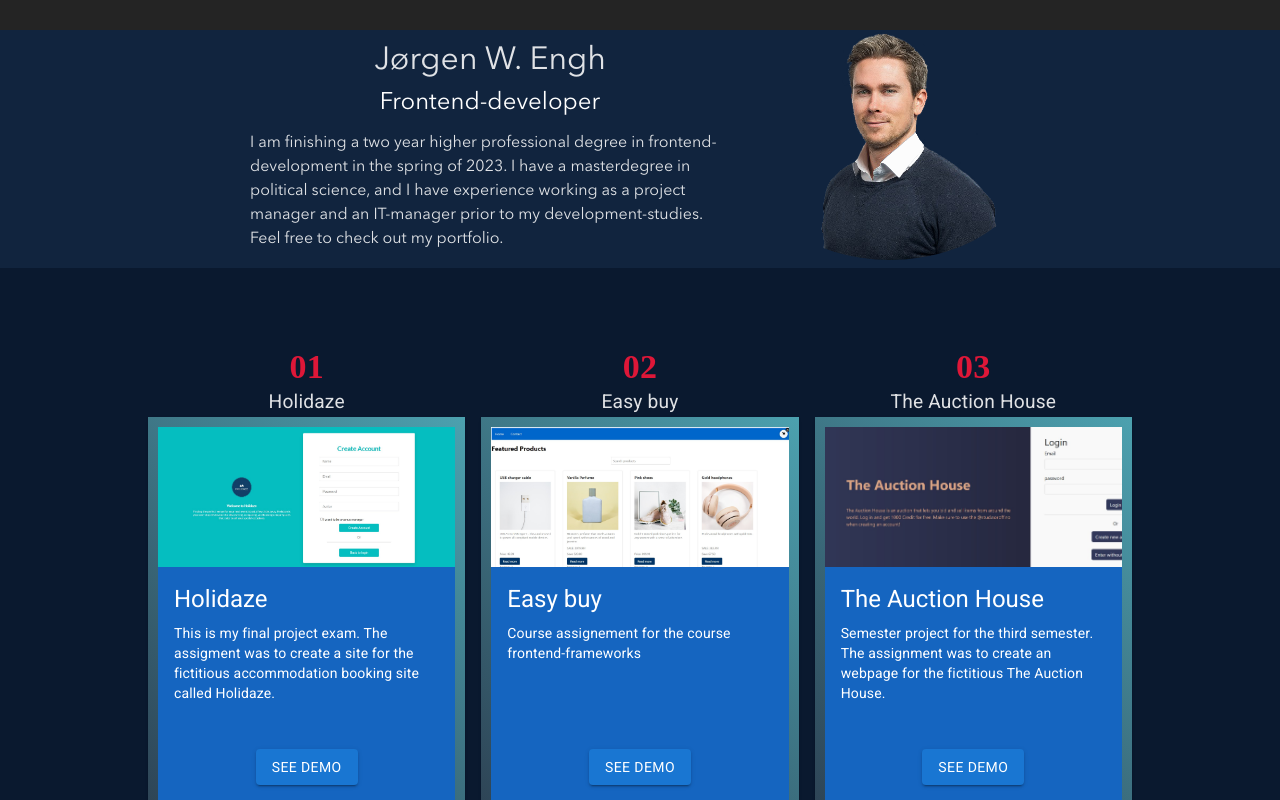
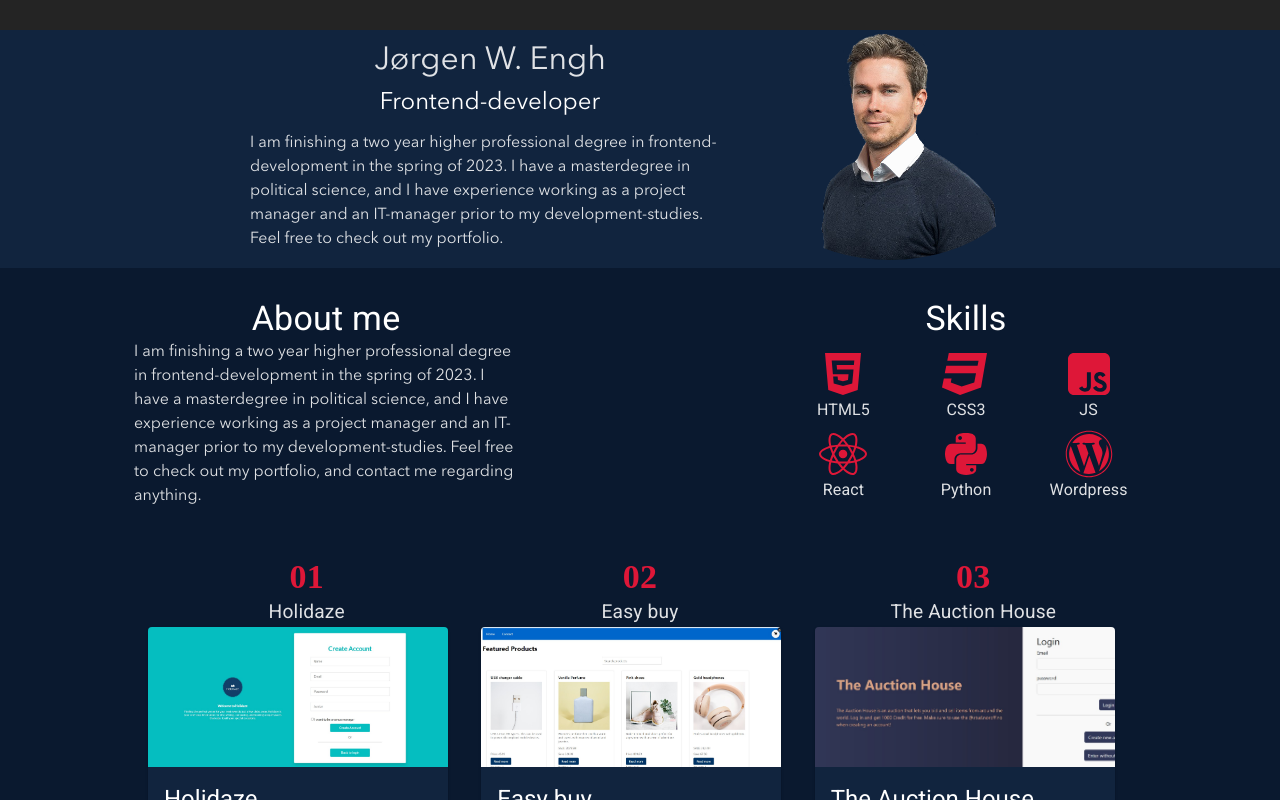
Before and after one commit to Jorgen-S-Engh/portfolio_react, a React (Vite) app: page / in a window 1280 px wide. Shown: the top 800 px of the page. Built offline with nearby package versions, Linux system fonts and the light colour scheme; a web font is replaced by a local one.

Commit message:
work on skills icons

```diff
--- a/index.html
+++ b/index.html
@@ -4,6 +4,7 @@
     <meta charset="UTF-8" />
     <link rel="icon" type="image/svg+xml" href="/vite.svg" />
     <meta name="viewport" content="width=device-width, initial-scale=1.0" />
+    <script src="https://kit.fontawesome.com/dd03a7bc69.js" crossorigin="anonymous"></script>
     <title>Vite + React</title>
   </head>
   <body>
--- a/package.json
+++ b/package.json
@@ -13,10 +13,15 @@
     "@emotion/react": "^11.11.1",
     "@emotion/styled": "^11.11.0",
     "@fontsource/roboto": "^5.0.3",
+    "@fortawesome/fontawesome-svg-core": "^6.4.2",
+    "@fortawesome/free-brands-svg-icons": "^6.4.2",
+    "@fortawesome/free-solid-svg-icons": "^6.4.2",
+    "@fortawesome/react-fontawesome": "^0.2.0",
     "@mui/icons-material": "^5.11.16",
     "@mui/material": "^5.13.6",
     "@mui/styled-engine-sc": "^5.12.0",
     "@mui/system": "^5.13.6",
+    "babel-plugin-macros": "^3.1.0",
     "framer-motion": "^10.12.18",
     "react": "^18.2.0",
     "react-dom": "^18.2.0",
--- a/src/App.jsx
+++ b/src/App.jsx
@@ -5,10 +5,7 @@ import ProjectCard from './components/projectCard';
 import { Box, Container } from '@mui/system';
 import Grid from '@mui/material/Unstable_Grid2';
 import NewCard from "./components/NewCard";
-
-
-
-
+import AboutMe from "./components/AboutMe";
 
 
 function App() {
@@ -17,6 +14,7 @@ function App() {
   return (
     <>
     <Hero/>
+    <AboutMe/>
     <Grid container sx={{display: "flex", justifyContent: "center"}}>
       <NewCard/>
     </Grid>
--- a/src/App.scss
+++ b/src/App.scss
@@ -14,8 +14,6 @@
   font-weight: normal;
   font-style: normal;
 }
-
-
 
 
 *{
--- /dev/null
+++ b/src/components/AboutMe/index.jsx
@@ -0,0 +1,73 @@
+import React from 'react'
+import Typography from '@mui/material/Typography';
+import { CardActionArea, Button, Box } from '@mui/material';
+import Grid from '@mui/material/Unstable_Grid2';
+
+import { FontAwesomeIcon } from '@fortawesome/react-fontawesome'
+import { faEnvelope } from '@fortawesome/free-solid-svg-icons'
+import { faHtml5, faCss3, faSquareJs, faReact, faPython, faWordpress } from '@fortawesome/free-brands-svg-icons';
+
+
+function AboutMe() {
+  return (
+    <div>
+      <Box
+        sx={{
+          display: "flex",
+          justifyContent: "space-around",
+        }}>
+        <Box sx={{
+          maxWidth: "30%",
+        }}>
+          <Typography variant='h4' component="h2">About me</Typography>
+          <Typography variant="p">I am finishing a two year higher professional degree in frontend-development in the spring of 2023. I have a masterdegree in political science, and I have experience working as a project manager and an IT-manager prior to my development-studies. Feel free to check out my portfolio, and contact me regarding anything.</Typography>
+        </Box>
+        <Box>
+          <Typography variant="h4" component="h2" sx={{marginBottom: "10px"}}>Skills</Typography>
+
+
+          <Grid container spacing={1}
+            sx={{
+              "&  *" : {
+                display:"flex",
+                flexDirection: "column",
+                alignItems: "center"
+
+              }
+          }}>
+            <Grid xs={4}>
+              <FontAwesomeIcon icon={faHtml5} style={{ color: "#de1738", fontSize: "3rem" }} className="grid-item" />
+              <Typography>HTML5</Typography>
+            </Grid>
+            <Grid xs={4}>
+              <FontAwesomeIcon icon={faCss3} style={{ color: "#de1738", fontSize: "3rem" }} />
+              <Typography>CSS3</Typography>
+            </Grid>
+            <Grid xs={4}>
+              <FontAwesomeIcon icon={faSquareJs} style={{ color: "#de1738", fontSize: "3rem" }} />
+              <Typography>JS</Typography>
+            </Grid>
+            <Grid xs={4}>
+              <FontAwesomeIcon icon={faReact} style={{ color: "#de1738", fontSize: "3rem" }} />
+              <Typography>React</Typography>
+            </Grid>
+            <Grid xs={4}>
+              <FontAwesomeIcon icon={faPython} style={{ color: "#de1738", fontSize: "3rem" }} />
+              <Typography>Python</Typography>
+            </Grid>
+            <Grid xs={4}>
+              <FontAwesomeIcon icon={faWordpress} style={{ color: "#de1738", fontSize: "3rem" }} />
+              <Typography>Wordpress</Typography>
+            </Grid>
+          </Grid>
+
+
+
+
+        </Box>
+      </Box>
+    </div>
+  )
+}
+
+export default AboutMe
--- a/src/components/NewCard/card.css
+++ b/src/components/NewCard/card.css
@@ -1,4 +1,4 @@
-.card{
+/* .card{
   border: 10px solid;
   border-image: linear-gradient(45deg,#2C3E50,#4CA1AF) 10;
-}
+} */
--- a/src/components/NewCard/index.jsx
+++ b/src/components/NewCard/index.jsx
@@ -21,7 +21,7 @@ export default function NewCard() {
              <Typography sx={{fontWeight: 900, fontSize: "1.2rem"}}>{project.title}</Typography>
             </Box>
 
-            <Card sx={{maxWidth:"300px", bgcolor: "primary.dark"}} className="card">
+            <Card sx={{maxWidth:"300px", bgcolor: "#11243e"}} className="card">
               <CardActionArea>
                 <CardMedia
                   component="img"
@@ -43,6 +43,7 @@ export default function NewCard() {
                 <GitHubIcon sx={{
                   marginTop: "15px",
                   fontSize: "2rem",
+                  color: "#de1738",
                   transition: "0.3s",
                   "&:hover": {
                     transform: "scale(1.2)"
```
Also changed, not shown: 1 other file (tests, documents, lock files or other folders).
